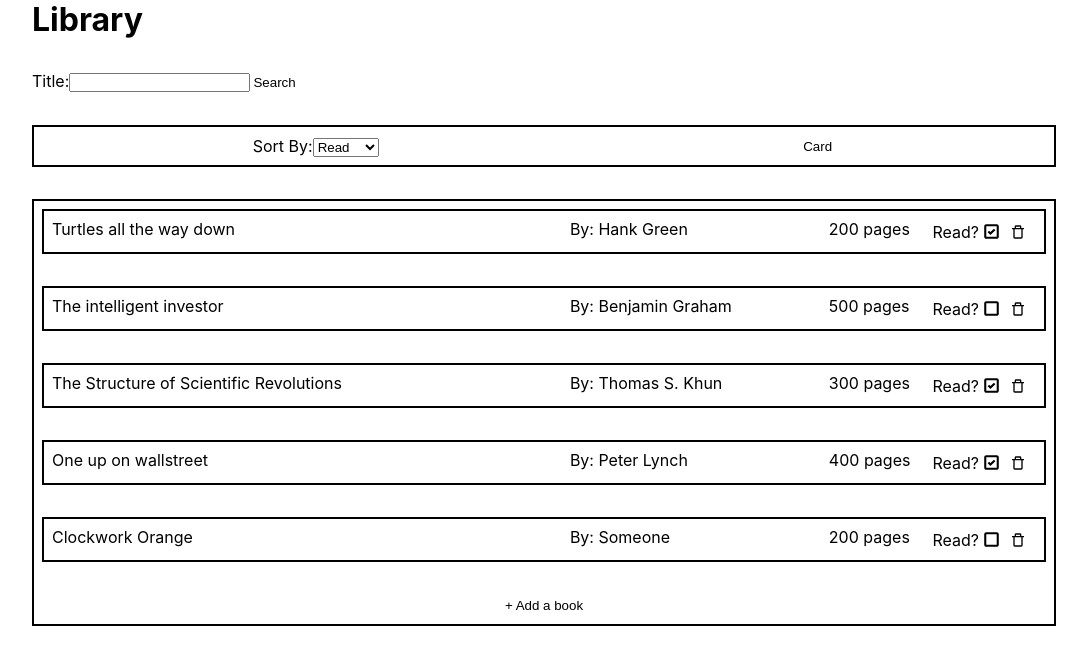
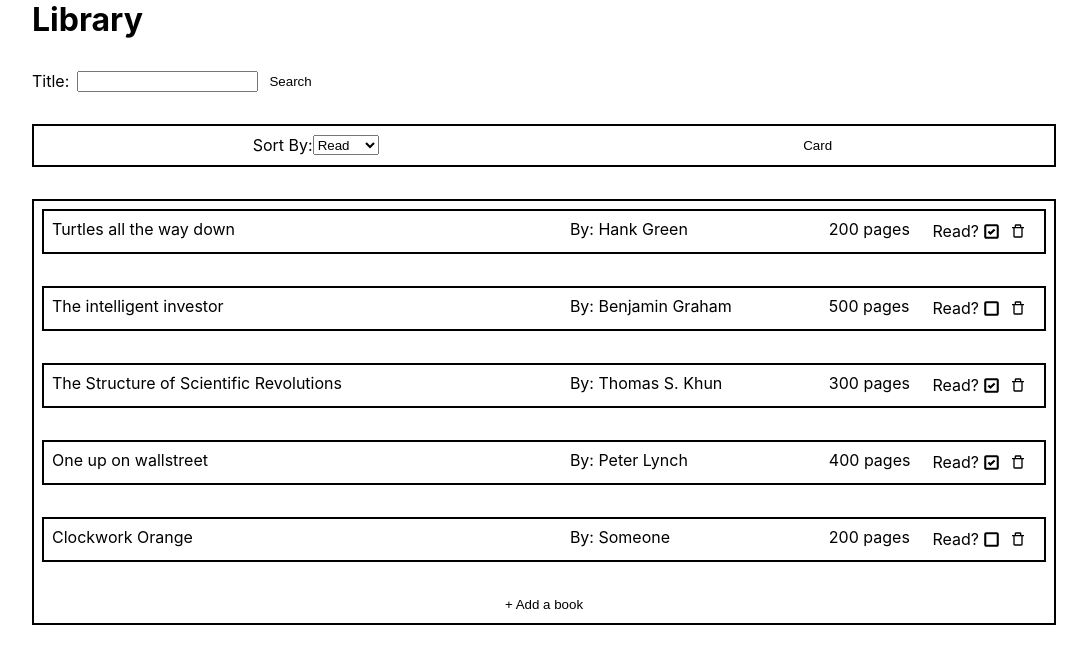
Before and after one commit to EricLiIIT/library, a React (Create React App) app: page / in a window 1280 px wide. Shown: the top 664 px of the page, without its empty margins (96-1183 px from the left). Built offline with nearby package versions, Linux system fonts and the light colour scheme.

Commit message:
style: add spacing in search form

```diff
--- /dev/null
+++ b/src/Components/Sort/Search.css
@@ -0,0 +1,15 @@
+form {
+  display: flex;
+}
+
+form>*{
+  flex: 0.08;
+}
+
+input#title {
+  margin-left: 0.5rem;
+}
+
+button#search {
+  margin-left: 0.5rem;
+}
--- a/src/Components/Sort/Search.js
+++ b/src/Components/Sort/Search.js
@@ -1,4 +1,5 @@
 import { useState } from "react";
+import "./Search.css"
 
 export default function SearchLibrary(props) {
   const [title, setTitle] = useState("");
@@ -22,7 +23,7 @@ export default function SearchLibrary(props) {
           value={title}
           onChange={handleInput}
           />
-        <button onClick={search}>Search</button>
+        <button id="search" onClick={search}>Search</button>
       </form>
     </div>
     )
```
